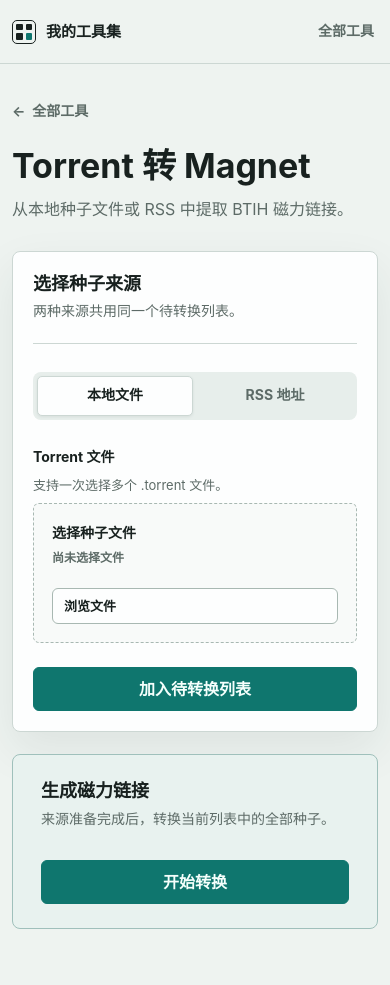
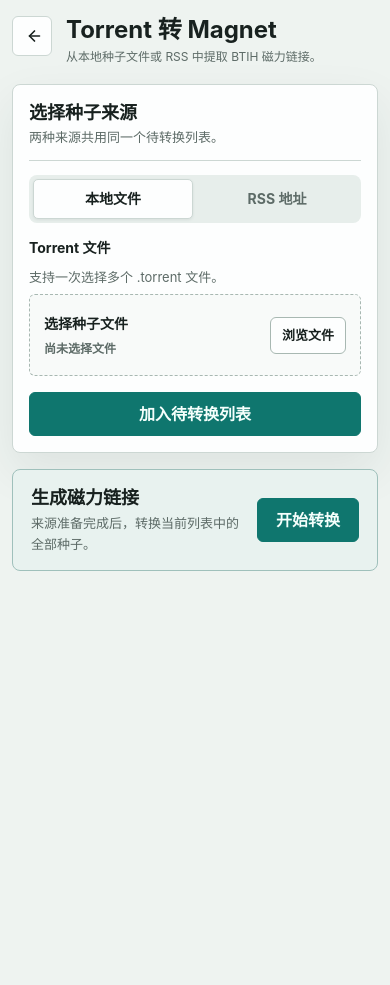
Before and after one commit to yufelix1/my-toolkit, a Flask app: page /tools/torrent-to-magnet/ in a window 390 px wide. After the commit the page ends 571 px from the top, so only its background shows below. Run offline with Flask 3, Linux system fonts and the light colour scheme; parts of the project's set-up code (start-up, migrations or seed data) failed here and were passed over.

Commit message:
refactor(ui): fit tools homepage in one viewport

```diff
--- a/static/css/style.css
+++ b/static/css/style.css
@@ -92,79 +92,20 @@ a {
     outline-offset: 2px;
 }
 
-.site-header {
-    height: 64px;
-    border-bottom: 1px solid var(--line);
-    background: color-mix(in srgb, var(--canvas) 90%, transparent);
-    backdrop-filter: blur(18px);
-    -webkit-backdrop-filter: blur(18px);
-}
-
-.site-header-inner {
-    display: flex;
-    width: min(1200px, calc(100% - 48px));
-    height: 100%;
-    margin: 0 auto;
-    align-items: center;
-    justify-content: space-between;
-    gap: 24px;
-}
-
-.site-brand {
-    display: inline-flex;
-    align-items: center;
-    gap: 10px;
-    color: var(--ink);
-    font-size: 15px;
-    font-weight: 700;
-    text-decoration: none;
-}
-
-.brand-mark {
-    display: grid;
-    width: 24px;
-    height: 24px;
-    grid-template-columns: repeat(2, 1fr);
-    gap: 3px;
-    padding: 3px;
-    border: 1px solid var(--ink);
-    border-radius: 5px;
-}
-
-.brand-mark i {
-    display: block;
-    border-radius: 1px;
-    background: var(--ink);
-}
-
-.brand-mark i:last-child {
-    background: var(--accent);
-}
-
-.site-nav {
-    display: flex;
-    align-items: center;
-    gap: 6px;
-}
-
-.site-nav a {
-    padding: 7px 10px;
-    border-radius: var(--radius-control);
-    color: var(--muted);
-    font-size: 14px;
-    font-weight: 600;
-    text-decoration: none;
-}
-
-.site-nav a:hover {
-    background: var(--surface-subtle);
-    color: var(--ink);
-}
-
 .container {
     width: min(1200px, calc(100% - 48px));
     margin: 0 auto;
     padding: 52px 0 80px;
+}
+
+.home-page .container {
+    min-height: 100dvh;
+    padding: clamp(24px, 4dvh, 38px) 0;
+}
+
+.tool-page .container {
+    min-height: 100dvh;
+    padding: clamp(18px, 3dvh, 28px) 0;
 }
 
 h1,
@@ -392,42 +335,70 @@ textarea:focus {
 }
 
 .tool-page-header {
-    max-width: 760px;
-    margin-bottom: 38px;
+    display: flex;
+    min-height: 56px;
+    align-items: center;
+    gap: 14px;
+    margin-bottom: 18px;
 }
 
-.back-text-link {
-    display: inline-flex;
-    align-items: center;
-    gap: 7px;
-    margin-bottom: 24px;
-    color: var(--muted);
-    font-size: 14px;
-    font-weight: 650;
+.back-icon-link {
+    display: grid;
+    width: 40px;
+    height: 40px;
+    flex: 0 0 40px;
+    place-items: center;
+    border: 1px solid var(--line);
+    border-radius: var(--radius-control);
+    background: var(--surface-raised);
+    color: var(--ink);
     text-decoration: none;
+    transition: background-color 160ms ease, border-color 160ms ease, color 160ms ease;
 }
 
-.back-text-link:hover {
+.back-icon-link:hover {
+    border-color: var(--accent);
+    background: var(--accent-surface);
     color: var(--accent-strong);
 }
 
+.back-icon-link:active {
+    background: var(--accent-soft);
+}
+
+.tool-nav-icon {
+    display: block;
+    width: 20px;
+    height: 20px;
+    fill: none;
+    stroke: currentColor;
+    stroke-linecap: round;
+    stroke-linejoin: round;
+    stroke-width: 2;
+}
+
+.tool-page-title {
+    min-width: 0;
+}
+
 .tool-page-header h1 {
-    font-size: 40px;
-    line-height: 1.15;
+    font-size: 28px;
+    line-height: 1.2;
 }
 
 .tool-page-header p {
     max-width: 620px;
-    margin-top: 12px;
+    margin-top: 3px;
     color: var(--muted);
-    font-size: 16px;
+    font-size: 13px;
+    line-height: 1.45;
 }
 
 .tool-layout {
     display: grid;
     grid-template-columns: minmax(0, 2.1fr) minmax(250px, 0.9fr);
     align-items: start;
-    gap: 24px;
+    gap: 20px;
 }
 
 .tool-panel,
@@ -439,35 +410,36 @@ textarea:focus {
 }
 
 .tool-panel {
-    padding: 28px;
+    padding: 22px;
 }
 
 .panel-heading {
-    margin-bottom: 28px;
-    padding-bottom: 20px;
+    margin-bottom: 18px;
+    padding-bottom: 14px;
     border-bottom: 1px solid var(--line);
 }
 
 .panel-heading h2,
 .convert-panel h2,
 .output-heading h2,
-.tool-aside h2 {
+.tool-aside summary {
     font-size: 18px;
+    font-weight: 700;
     line-height: 1.3;
 }
 
 .panel-heading p,
 .convert-panel p,
 .output-heading p {
-    margin-top: 5px;
+    margin-top: 3px;
     color: var(--muted);
-    font-size: 14px;
+    font-size: 13px;
 }
 
 .tool-form,
 .source-panel {
     display: grid;
-    gap: 24px;
+    gap: 16px;
 }
 
 .field-group {
@@ -621,15 +619,24 @@ textarea:focus {
 
 .torrent-workflow {
     display: grid;
-    max-width: 940px;
-    gap: 22px;
+    grid-template-areas:
+        "source convert"
+        "source status"
+        "output output";
+    grid-template-columns: minmax(0, 1fr) minmax(250px, 0.42fr);
+    align-items: start;
+    gap: 16px;
+}
+
+.torrent-workflow > .tool-panel {
+    grid-area: source;
 }
 
 .mode-switch {
     display: grid;
     grid-template-columns: repeat(2, minmax(0, 1fr));
     gap: 4px;
-    margin-bottom: 26px;
+    margin-bottom: 18px;
     padding: 4px;
     border-radius: var(--radius-card);
     background: var(--surface-subtle);
@@ -659,7 +666,7 @@ textarea:focus {
 
 .file-picker {
     display: flex;
-    min-height: 104px;
+    min-height: 92px;
     align-items: center;
     justify-content: space-between;
     gap: 20px;
@@ -712,21 +719,28 @@ textarea:focus {
 }
 
 .convert-panel {
+    grid-area: convert;
     display: flex;
-    align-items: center;
-    justify-content: space-between;
-    gap: 30px;
-    padding: 24px 28px;
+    align-items: stretch;
+    flex-direction: column;
+    gap: 18px;
+    padding: 22px;
     border: 1px solid color-mix(in srgb, var(--accent) 24%, var(--line));
     border-radius: var(--radius-card);
     background: var(--accent-surface);
 }
 
+.convert-panel button {
+    width: 100%;
+}
+
 .workflow-status {
+    grid-area: status;
     margin-top: 0;
 }
 
 .output-panel {
+    grid-area: output;
     overflow: hidden;
 }
 
@@ -794,7 +808,6 @@ textarea:focus {
 }
 
 @media (max-width: 800px) {
-    .site-header-inner,
     .container {
         width: min(100% - 32px, 1200px);
     }
@@ -803,48 +816,113 @@ textarea:focus {
         padding: 34px 0 56px;
     }
 
+    .home-page .container {
+        min-height: 100dvh;
+        padding: 20px 0;
+    }
+
+    .tool-page .container {
+        padding: 20px 0 32px;
+    }
+
     .home-intro {
-        min-height: auto;
-        grid-template-columns: 1fr;
-        gap: 28px;
-        padding: 18px 0 34px;
+        grid-template-columns: minmax(0, 1fr) auto;
+        gap: 16px;
+        padding: 0 0 16px;
     }
 
     .home-intro h1 {
-        font-size: 40px;
+        font-size: 36px;
+    }
+
+    .home-intro > div > p:last-child {
+        max-width: 52ch;
+        margin-top: 7px;
+        font-size: 14px;
+        line-height: 1.45;
     }
 
     .tool-count {
-        display: flex;
-        min-width: 0;
-        align-items: baseline;
-        justify-items: initial;
-        gap: 8px;
+        min-width: 66px;
+        gap: 1px;
+        justify-items: end;
+        padding-left: 14px;
     }
 
     .tool-count dd {
-        order: -1;
-        font-size: 30px;
+        font-size: 28px;
     }
 
     .tools-grid {
+        height: clamp(320px, calc(100dvh - 220px), 580px);
         grid-template-columns: 1fr;
-        grid-template-rows: none;
+        grid-template-rows: repeat(3, minmax(96px, 1fr));
+        gap: 10px;
+        padding-top: 16px;
     }
 
     .tool-card,
     .tool-card-featured {
-        min-height: 230px;
+        display: grid;
+        min-height: 96px;
         grid-column: 1;
         grid-row: auto;
-        padding: 22px;
+        grid-template-columns: 38px minmax(0, 1fr) 24px;
+        align-items: center;
+        gap: 12px;
+        padding: 14px 16px;
     }
 
+    .tool-card-topline {
+        grid-column: 1;
+        justify-content: start;
+    }
+
+    .tool-category {
+        display: none;
+    }
+
+    .tool-card-copy {
+        min-width: 0;
+        grid-column: 2;
+    }
+
+    .tool-card-copy h2,
     .tool-card-featured .tool-card-copy h2 {
-        font-size: 28px;
+        font-size: 18px;
+    }
+
+    .tool-card-copy p {
+        display: -webkit-box;
+        margin-top: 3px;
+        overflow: hidden;
+        font-size: 12px;
+        line-height: 1.4;
+        -webkit-box-orient: vertical;
+        -webkit-line-clamp: 2;
+    }
+
+    .tool-card-link {
+        grid-column: 3;
+        justify-self: end;
+        gap: 0;
+        font-size: 0;
+    }
+
+    .tool-card-link span {
+        font-size: 20px;
     }
 
     .tool-layout {
+        grid-template-columns: 1fr;
+    }
+
+    .torrent-workflow {
+        grid-template-areas:
+            "source"
+            "convert"
+            "status"
+            "output";
         grid-template-columns: 1fr;
     }
 
@@ -854,41 +932,93 @@ textarea:focus {
 }
 
 @media (max-width: 520px) {
-    .site-header-inner,
     .container {
         width: calc(100% - 24px);
     }
 
-    .site-nav a {
-        padding-right: 4px;
-    }
-
-    .home-intro h1,
-    .tool-page-header h1 {
+    .home-intro h1 {
         font-size: 34px;
     }
 
+    .home-page .container {
+        padding: 16px 0;
+    }
+
+    .tool-page .container {
+        padding: 16px 0 20px;
+    }
+
+    .home-intro {
+        gap: 12px;
+        padding-bottom: 14px;
+    }
+
+    .section-label {
+        margin-bottom: 5px;
+    }
+
+    .tools-grid {
+        padding-top: 14px;
+    }
+
     .tool-page-header {
-        margin-bottom: 28px;
+        align-items: flex-start;
+        margin-bottom: 12px;
+    }
+
+    .tool-page-header h1 {
+        font-size: 24px;
+    }
+
+    .tool-page-header p {
+        font-size: 12px;
     }
 
     .tool-panel {
-        padding: 20px;
+        padding: 16px;
     }
 
-    .file-picker,
-    .convert-panel,
     .output-heading {
         align-items: stretch;
         flex-direction: column;
     }
 
-    .file-picker-action,
-    .convert-panel button,
     .output-heading button,
     .source-panel > button,
     .form-actions button {
         width: 100%;
+    }
+
+    .panel-heading {
+        margin-bottom: 14px;
+        padding-bottom: 12px;
+    }
+
+    .mode-switch {
+        margin-bottom: 14px;
+    }
+
+    .file-picker {
+        min-height: 82px;
+        display: grid;
+        grid-template-columns: minmax(0, 1fr) auto;
+        padding: 14px;
+    }
+
+    .file-picker-action {
+        width: auto;
+    }
+
+    .convert-panel {
+        display: grid;
+        grid-template-columns: minmax(0, 1fr) auto;
+        align-items: center;
+        gap: 12px;
+        padding: 16px 18px;
+    }
+
+    .convert-panel button {
+        width: auto;
     }
 
     .output-panel pre {
--- a/static/js/game_recording_review.js
+++ b/static/js/game_recording_review.js
@@ -281,6 +281,7 @@ function createRecordingCard(recording) {
         image.src = mediaUrl(recording.cover_path);
         image.alt = `${recording.name} 封面`;
         image.loading = "lazy";
+        image.decoding = "async";
         coverButton.appendChild(image);
     } else {
         const placeholder = document.createElement("span");
@@ -316,7 +317,6 @@ function createRecordingCard(recording) {
     directory.textContent = recording.directory_id;
 
     info.append(name, meta, directory);
-    coverButton.appendChild(info);
 
     const deleteButton = document.createElement("button");
     deleteButton.className = "recording-delete-button";
@@ -334,7 +334,7 @@ function createRecordingCard(recording) {
     `;
     deleteButton.addEventListener("click", () => confirmDeleteRecording(recording));
 
-    article.append(coverButton, deleteButton);
+    article.append(coverButton, info, deleteButton);
     return article;
 }
 
--- a/templates/base.html
+++ b/templates/base.html
@@ -6,22 +6,12 @@
     <meta name="theme-color" content="#eef3f0" media="(prefers-color-scheme: light)">
     <meta name="theme-color" content="#0d1312" media="(prefers-color-scheme: dark)">
     <title>{% block title %}我的工具集{% endblock %}</title>
+    <link rel="icon" href="{{ url_for('static', filename='favicon.svg') }}" type="image/svg+xml">
     <link rel="stylesheet" href="{{ url_for('static', filename='css/style.css') }}">
     {% block extra_head %}{% endblock %}
 </head>
 <body class="{% block body_class %}{% endblock %}">
     <a class="skip-link" href="#main-content">跳到主要内容</a>
-    <header class="site-header">
-        <div class="site-header-inner">
-            <a class="site-brand" href="/tools" aria-label="我的工具集首页">
-                <span class="brand-mark" aria-hidden="true"><i></i><i></i><i></i><i></i></span>
-                <span>我的工具集</span>
-            </a>
-            <nav class="site-nav" aria-label="主导航">
-                <a href="/tools">全部工具</a>
-            </nav>
-        </div>
-    </header>
     <main id="main-content" class="container {% block container_class %}{% endblock %}">
         {% block content %}{% endblock %}
     </main>
--- a/templates/torrent_to_magnet/index.html
+++ b/templates/torrent_to_magnet/index.html
@@ -5,9 +5,16 @@
 
 {% block content %}
 <header class="tool-page-header">
-    <a class="back-text-link" href="/tools"><span aria-hidden="true">←</span> 全部工具</a>
-    <h1>Torrent 转 Magnet</h1>
-    <p>从本地种子文件或 RSS 中提取 BTIH 磁力链接。</p>
+    <a class="back-icon-link" href="/tools" aria-label="返回工具集" title="返回工具集">
+        <svg class="tool-nav-icon" viewBox="0 0 24 24" aria-hidden="true">
+            <path d="m15 18-6-6 6-6"></path>
+            <path d="M9 12h12"></path>
+        </svg>
+    </a>
+    <div class="tool-page-title">
+        <h1>Torrent 转 Magnet</h1>
+        <p>从本地种子文件或 RSS 中提取 BTIH 磁力链接。</p>
+    </div>
 </header>
 
 <div class="torrent-workflow">
```
Also changed, not shown: other parts of static/css/style.css (+60 -40 lines), static/css/game_recording_review.css (+68 -27 lines), templates/file_flatten/index.html (+16 -6 lines), static/favicon.svg (added).
